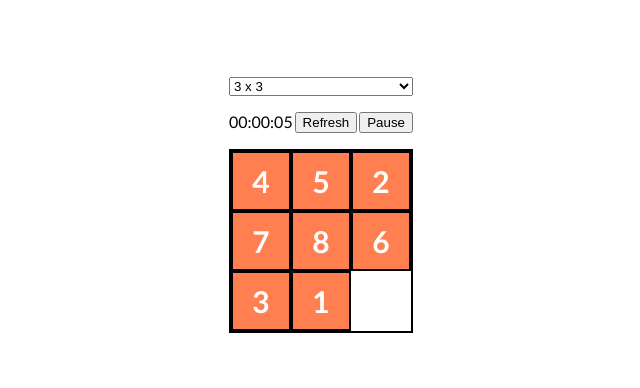
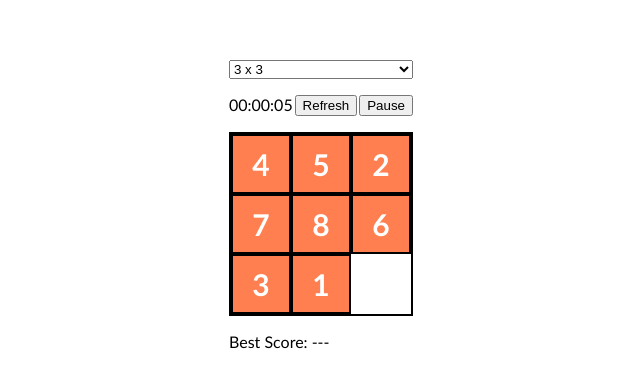
Before and after one commit to Lwinga/number-puzzle-react, a React (Vite) app: page / in a window 1280 px wide. Shown: the part 196-584 px from the top of the page, without its empty margins (319-959 px from the left). Built offline with nearby package versions, Linux system fonts and the light colour scheme.

Commit message:
Implement best score feature

```diff
--- a/src/App.jsx
+++ b/src/App.jsx
@@ -1,6 +1,8 @@
 import { useState } from "react";
 import PuzzleBox from "./PuzzleBox.jsx";
 import Stopwatch from "./Stopwatch.jsx";
+import { formatTime } from "./utils.js";
+import { useLocalStorage } from "./hooks.js";
 
 const gridSizes = [
   {size: 3, label: '3 x 3'},
@@ -13,10 +15,21 @@ const gridSizes = [
   {size: 10, label: '10 x 10'},
 ];
 
+const initialBestScore = (() => {
+  const initialBestScore = {};
+  gridSizes.forEach(gridSize => {
+    initialBestScore[gridSize.size] = 0;
+  });
+  return initialBestScore;
+})();
+
 export default function App() {
   const [gridSize, setGridSize] = useState(gridSizes[0].size);
   const [refreshId, setRefreshId] = useState(0);
   const [stopwatchStatus, setStopwatchStatus] = useState('running');
+  const [bestScore, setBestScore] = useLocalStorage(initialBestScore);
+
+  const currentBestScore = Number(bestScore !== null ? bestScore[gridSize] : 0);
 
   function handleGridSizeSelect(e) {
     setGridSize(e.target.value);
@@ -29,9 +42,17 @@ export default function App() {
     setRefreshId(refreshId + 1);
   }
 
-  function handleStop(timeTaken) {
+  function handleStop(elapsedSeconds) {
     setTimeout(() => {
-      window.alert('You won!\nTime taken: ' + timeTaken);
+      let nextBestScore = currentBestScore;
+      if (currentBestScore === 0 || elapsedSeconds < currentBestScore) {
+        nextBestScore = elapsedSeconds;
+        const record = {};
+        record[gridSize] = nextBestScore;
+        setBestScore(record);
+      }
+      window.alert('You won!\nTime taken: ' + formatTime(elapsedSeconds) +
+        '\nBest score: ' + formatTime(nextBestScore));
       setStopwatchStatus('running');
       setRefreshId(refreshId + 1);
     }, 250); // The delay to wait for the transition
@@ -78,6 +99,13 @@ export default function App() {
         gridSize={gridSize}
         onWin={handleWin}
       />
+      <div
+        style={{
+          marginTop: '16px',
+        }}
+      >
+        Best Score: { currentBestScore === 0 ? '---' : formatTime(currentBestScore) }
+      </div>
       {stopwatchStatus === 'paused' && <div style={{
         position: 'fixed',
         width: '100%',
--- a/src/Stopwatch.jsx
+++ b/src/Stopwatch.jsx
@@ -1,4 +1,5 @@
 import { useEffect, useState } from "react";
+import { formatTime } from "./utils.js";
 
 export default function Stopwatch({
   status, // running, paused or stopped
@@ -25,20 +26,10 @@ export default function Stopwatch({
     }  else if (status === 'stopped') {
       setStartTime(0);
       setNow(0);
-      onStop(formatTime(elapsedSeconds));
+      onStop(elapsedSeconds);
     }
     // eslint-disable-next-line react-hooks/exhaustive-deps
   }, [status]);
-
-  function formatTime(seconds) {
-    const hrs = Math.floor(seconds / 3600);
-    const mins = Math.floor((seconds % 3600) / 60);
-    const secs = Math.floor(seconds % 60);
-
-    const pad = (num) => num < 10 ? '0' + num : num;
-
-    return `${pad(hrs)}:${pad(mins)}:${pad(secs)}`;
-  }
 
   return (
     <div>{formatTime(elapsedSeconds)}</div>
--- /dev/null
+++ b/src/hooks.js
@@ -0,0 +1,34 @@
+import { useEffect, useState } from "react";
+
+export function useLocalStorage(initialData) {
+
+  const [data, setData] = useState(null);
+
+  useEffect(() => {
+    if (initialData && !localStorage.getItem(Object.keys(initialData)[0])) {
+      //  Populate the localStorage with initialData
+      setData(initialData);
+    } else {
+      // Read all data from localStorage
+      const localStorageData = {};
+      Object.entries(localStorage).forEach(([key, value]) => {
+        localStorageData[key] = value;
+      });
+      setData(localStorageData);
+    }
+  }, []);
+
+  useEffect(() => {
+    if (data !== null) {
+      //  Update localStorage with the latest data
+      Object.entries(data).forEach(([key, value]) => {
+        localStorage.setItem(key, value);
+      });
+    }
+  }, [data]);
+
+  return [
+    data,
+    d => setData({ ...data, ...d }),
+  ];
+}
--- /dev/null
+++ b/src/utils.js
@@ -0,0 +1,9 @@
+export function formatTime(seconds) {
+  const hrs = Math.floor(seconds / 3600);
+  const mins = Math.floor((seconds % 3600) / 60);
+  const secs = Math.floor(seconds % 60);
+
+  const pad = (num) => num < 10 ? '0' + num : num;
+
+  return `${pad(hrs)}:${pad(mins)}:${pad(secs)}`;
+}
```
